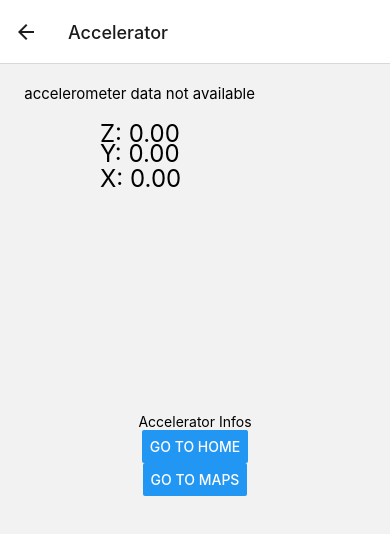
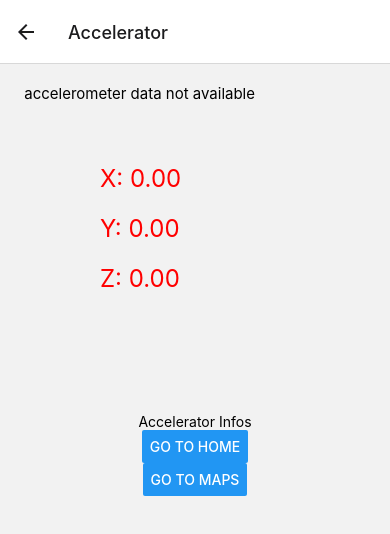
Before and after one commit to Jathoosh/DataNav, a React Native app in the folder DataNavApp/: screen /Accelerator in a window 390 px wide. Shown: the top 534 px of the page. Built offline with nearby package versions, Linux system fonts and the light colour scheme.

Commit message:
ça marche et c'est divisé

```diff
--- a/DataNavApp/App.tsx
+++ b/DataNavApp/App.tsx
@@ -1,136 +1,36 @@
 import * as React from 'react';
 
-import {Button, Text, StyleSheet, View, Platform} from 'react-native';
+import {Platform, Text, View} from 'react-native';
 import {NavigationContainer} from '@react-navigation/native';
 import {createNativeStackNavigator} from '@react-navigation/native-stack';
-import {
-  accelerometer,
-  setUpdateIntervalForType,
-  SensorTypes,
-} from 'react-native-sensors';
-import {Subscription} from 'rxjs';
+import {setUpdateIntervalForType, SensorTypes} from 'react-native-sensors';
 
 if (Platform.OS === 'android') {
   setUpdateIntervalForType(SensorTypes.accelerometer, 100);
 }
 
-function HomeScreen({navigation}) {
-  return (
-    <View
-      // eslint-disable-next-line react-native/no-inline-styles
-      style={{
-        flex: 1,
-        alignItems: 'center',
-        justifyContent: 'center',
-      }}>
-      <Text>Home Screen</Text>
-      <Button
-        title="Go to Accelator Infos"
-        onPress={() => navigation.navigate('Accelerator')}
-      />
-    </View>
-  );
-}
-
-function AcceleratorInfos({navigation}){
-  const [accelerometerData, setData] = React.useState({x: 0, y: 0, z: 0});
-  let error_message = 'Accelerometer data available';
-  if (Platform.OS === 'android') {
-    // eslint-disable-next-line react-hooks/rules-of-hooks
-    React.useEffect(() => {
-      let subscription: Subscription | null = null;
-      if (accelerometer) {
-        subscription = accelerometer.subscribe(({x, y, z}) => {
-          setData({x, y, z});
-        });
-      }
-
-      return () => {
-        if (subscription) {
-          subscription.unsubscribe();
-        }
-      };
-    }, []);
-  } else {
-    error_message = 'accelerometer data not available';
-  }
-
-  return (
-    <View
-      // eslint-disable-next-line react-native/no-inline-styles
-      style={{
-        flex: 1,
-        alignItems: 'center',
-        justifyContent: 'center',
-      }}>
-      <Text>Accelerator Infos</Text>
-      <Text style={styles.error}> {error_message}</Text>
-      <Text style={styles.textX}>X: {accelerometerData.x.toFixed(2)}</Text>
-      <Text style={styles.textY}>Y: {accelerometerData.y.toFixed(2)}</Text>
-      <Text style={styles.textZ}>Z: {accelerometerData.z.toFixed(2)}</Text>
-      <Button title="Go to Home" onPress={() => navigation.navigate('Home')} />
-      <Button title="Go to Maps" onPress={() => navigation.navigate('Maps')} />
-    </View>
-  );
-}
-
-function MapsInfo() {
-  return (
-    <View
-      // eslint-disable-next-line react-native/no-inline-styles
-      style={{
-        flex: 1,
-        alignItems: 'center',
-        justifyContent: 'center',
-      }}>
-      <Text>Maps Info</Text>
-    </View>
-  );
-}
-
 const Stack = createNativeStackNavigator();
 
-function App() {
+function App(): React.JSX.Element{
   return (
     <NavigationContainer>
       <Stack.Navigator initialRouteName="Home">
         <Stack.Screen
           name="Home"
-          component={HomeScreen}
+          component={require('./views/HomeScreen').default}
           options={{title: 'DATANAV'}}
         />
-        <Stack.Screen name="Accelerator" component={AcceleratorInfos} />
-        <Stack.Screen name="Maps" component={MapsInfo} />
+        <Stack.Screen
+          name="Accelerator"
+          component={require('./views/AcceleratorInfo').default}
+        />
+        <Stack.Screen
+          name="Maps"
+          component={require('./views/MapsInfo').default}
+        />
       </Stack.Navigator>
     </NavigationContainer>
   );
 }
 
-const styles = StyleSheet.create({
-  error: {
-    position: 'absolute',
-    fontSize: 15,
-    top: 20,
-    left: 20,
-  },
-  textX: {
-    position: 'absolute',
-    fontSize: 24,
-    top: 100,
-    left: 100,
-  },
-  textY: {
-    position: 'absolute',
-    fontSize: 24,
-    top: 75,
-    left: 100,
-  },
-  textZ: {
-    position: 'absolute',
-    fontSize: 24,
-    top: 55,
-    left: 100,
-  },
-});
-
 export default App;
--- a/DataNavApp/metro.config.js
+++ b/DataNavApp/metro.config.js
@@ -9,7 +9,7 @@ module.exports = {
   transformer: {
     getTransformOptions: async () => ({
       transform: {
-        experimentalImportSupport: false,
+        experimentalImportSupport: true,
         inlineRequires: true,
       },
     }),
--- /dev/null
+++ b/DataNavApp/views/AcceleratorInfo.tsx
@@ -0,0 +1,76 @@
+import React from 'react';
+import {Button, Text, View, Platform, StyleSheet} from 'react-native';
+import {Subscription} from 'rxjs';
+import {accelerometer} from 'react-native-sensors';
+
+function AcceleratorInfos({navigation}) {
+  const [accelerometerData, setData] = React.useState({x: 0, y: 0, z: 0});
+  let error_message = 'Accelerometer data available';
+  if (Platform.OS === 'android') {
+    React.useEffect(() => {
+      let subscription: Subscription | null = null;
+      if (accelerometer) {
+        subscription = accelerometer.subscribe(({x, y, z}) => {
+          setData({x, y, z});
+        });
+      }
+
+      return () => {
+        if (subscription) {
+          subscription.unsubscribe();
+        }
+      };
+    }, []);
+  } else {
+    error_message = 'accelerometer data not available';
+  }
+
+  return (
+    <View
+      style={{
+        flex: 1,
+        alignItems: 'center',
+        justifyContent: 'center',
+      }}>
+      <Text>Accelerator Infos</Text>
+      <Text style={styles.error}> {error_message}</Text>
+      <Text style={styles.textX}>X: {accelerometerData.x.toFixed(2)}</Text>
+      <Text style={styles.textY}>Y: {accelerometerData.y.toFixed(2)}</Text>
+      <Text style={styles.textZ}>Z: {accelerometerData.z.toFixed(2)}</Text>
+      <Button title="Go to Home" onPress={() => navigation.navigate('Home')} />
+      <Button title="Go to Maps" onPress={() => navigation.navigate('Maps')} />
+    </View>
+  );
+}
+
+const styles = StyleSheet.create({
+  error: {
+    position: 'absolute',
+    fontSize: 15,
+    top: 20,
+    left: 20,
+  },
+  textX: {
+    position: 'absolute',
+    fontSize: 24,
+    top: 100,
+    left: 100,
+    color: 'red',
+  },
+  textY: {
+    position: 'absolute',
+    fontSize: 24,
+    top: 150,
+    left: 100,
+    color: 'red',
+  },
+  textZ: {
+    position: 'absolute',
+    fontSize: 24,
+    top: 200,
+    left: 100,
+    color: 'red',
+  },
+});
+
+export default AcceleratorInfos;
--- /dev/null
+++ b/DataNavApp/views/HomeScreen.tsx
@@ -0,0 +1,20 @@
+import {View, Text, Button} from 'react-native';
+
+function HomeScreen({navigation}) {
+  return (
+    <View
+      style={{
+        flex: 1,
+        alignItems: 'center',
+        justifyContent: 'center',
+      }}>
+      <Text>Home Screen</Text>
+      <Button
+        title="Go to Accelator Infos"
+        onPress={() => navigation.navigate('Accelerator')}
+      />
+    </View>
+  );
+}
+
+export default HomeScreen;
--- /dev/null
+++ b/DataNavApp/views/MapsInfo.tsx
@@ -0,0 +1,17 @@
+import * as React from 'react';
+import {View, Text} from 'react-native';
+
+function MapsInfo() {
+  return (
+    <View
+      style={{
+        flex: 1,
+        alignItems: 'center',
+        justifyContent: 'center',
+      }}>
+      <Text>Maps Info</Text>
+    </View>
+  );
+}
+
+export default MapsInfo;
```
Also changed, not shown: DataNavApp/.eslintrc.js.
